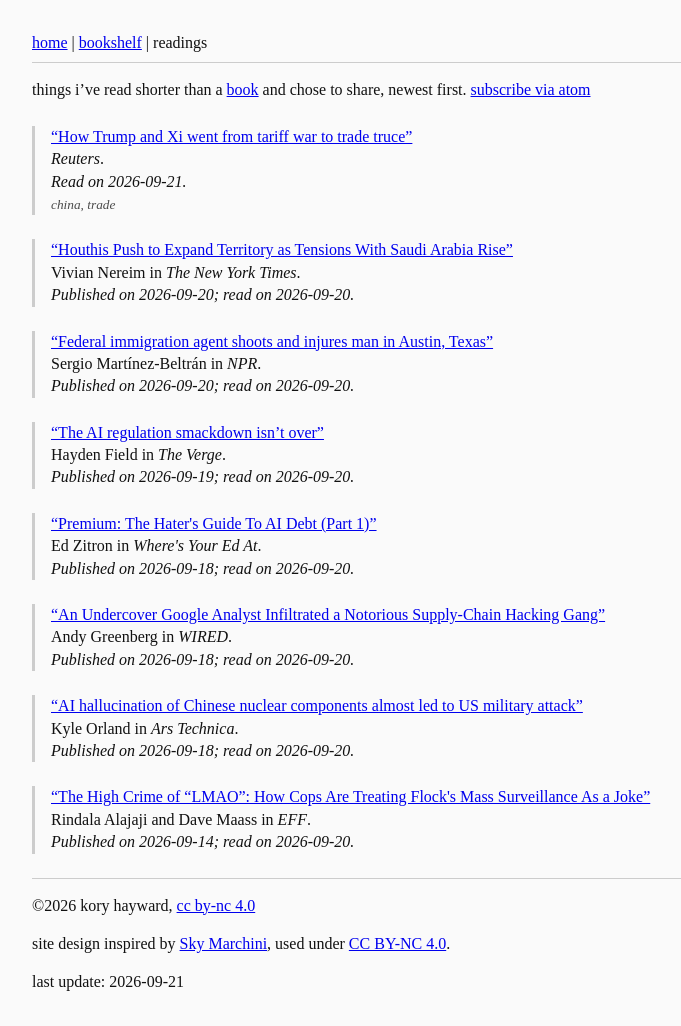
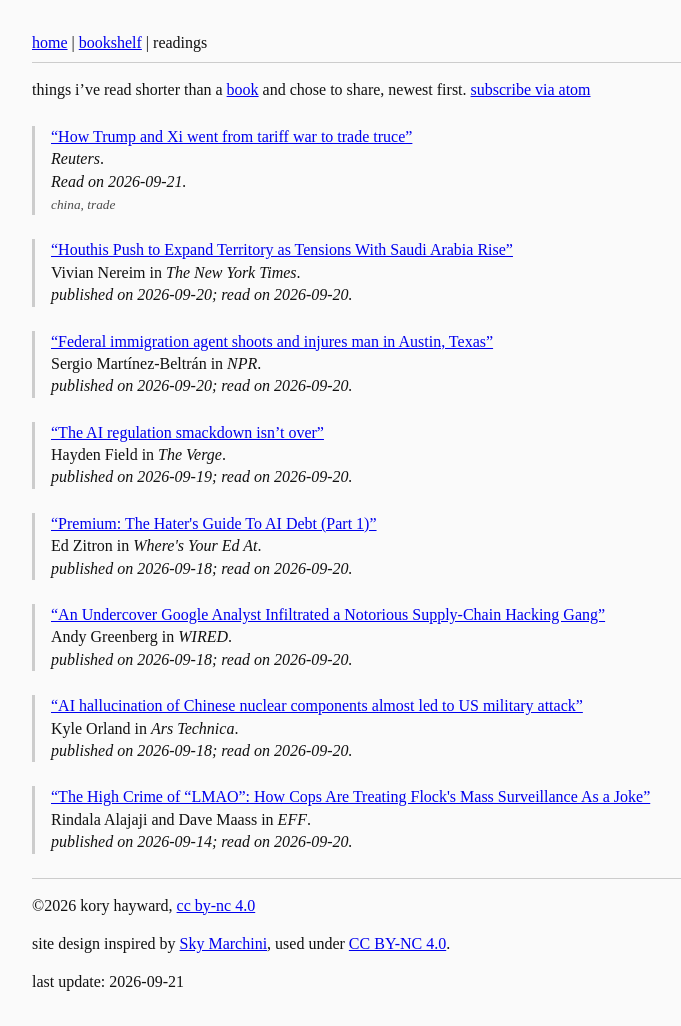
Before and after one commit to koryhayward/koryhayward.github.io, a Jekyll site: the page built from readings.md, in a window 1280 px wide. Shown: the whole page, without its empty margins (233-914 px from the left). Built offline with Jekyll 4.4.1, drawn with Linux system fonts in a browser that asks for light colours.

Commit message:
index toward lowercase in readings list

```diff
--- a/readings.md
+++ b/readings.md
@@ -14,7 +14,7 @@ nothing here yet.
 <blockquote>
 <p><a href="{{ r.url | escape }}">&ldquo;{{ r.title | escape }}&rdquo;</a><br>
 {% assign pub = r.publication | default: r.source %}{% if r.authors.size > 0 %}{% assign by = r.authors | array_to_sentence_string %}{% else %}{% assign by = "" %}{% endif %}{% if by != "" and by != pub %}{{ by | escape }} in {% endif %}<i>{{ pub | escape }}</i>.<br>
-<i>{% if r.published %}Published on {{ r.published | date: "%Y-%m-%d" }}; read on {% else %}Read on {% endif %}{{ r.read | date: "%Y-%m-%d" }}.</i>{% if r.tags.size > 0 %}<br>
+<i>{% if r.published %}published on {{ r.published | date: "%Y-%m-%d" }}; read on {% else %}Read on {% endif %}{{ r.read | date: "%Y-%m-%d" }}.</i>{% if r.tags.size > 0 %}<br>
 <small>{{ r.tags | join: ", " | replace: "-", " " | replace: "_", " " | escape }}</small>{% endif %}</p>
 </blockquote>
 {% endfor %}
```
